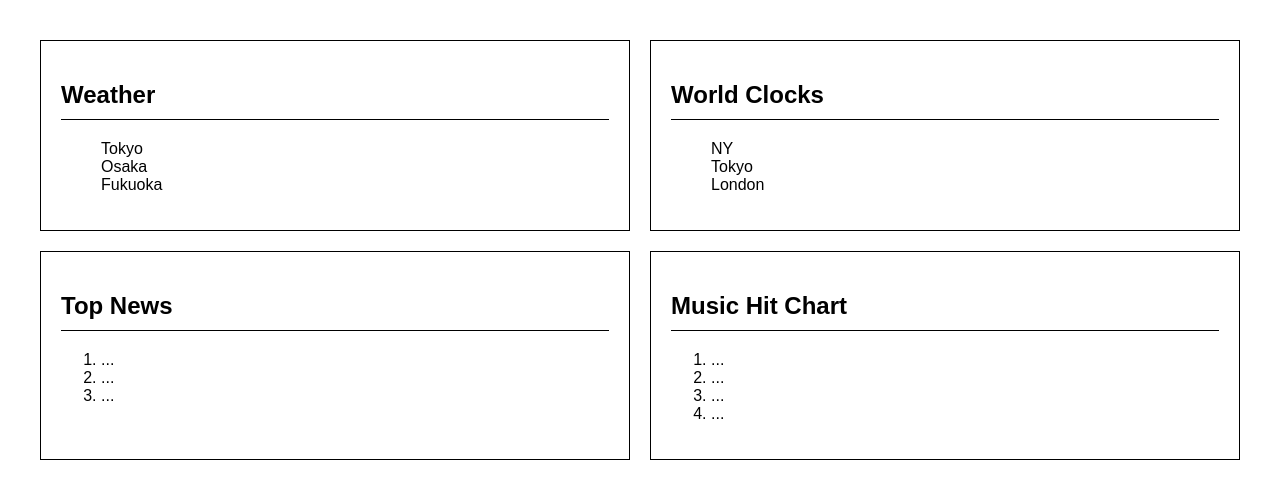
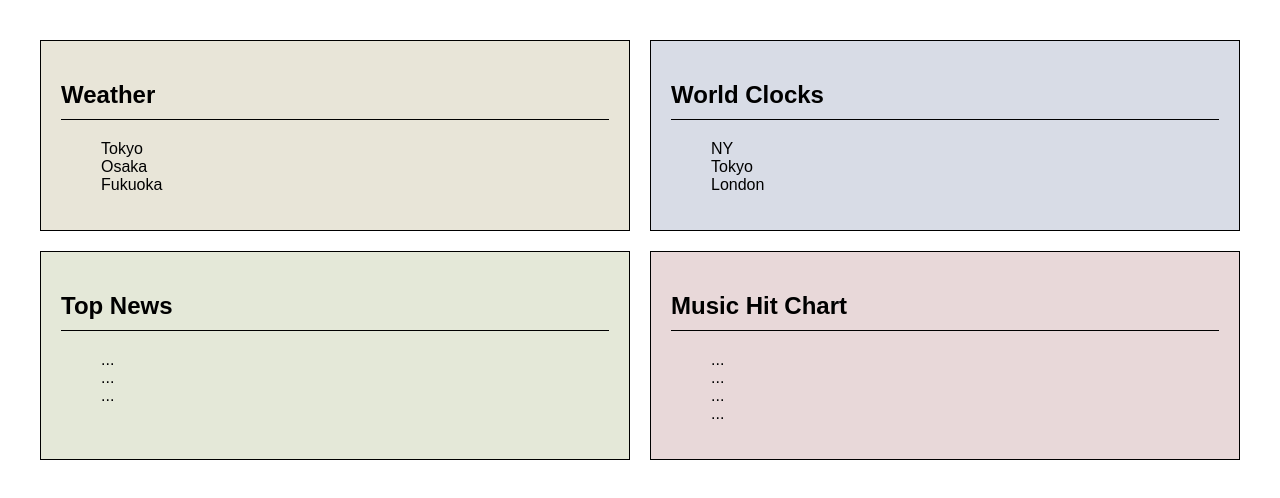
Before and after one commit to khirotaka/CreateWebPageFromPhoto, a plain HTML site: page index.html in a window 1280 px wide. Drawn offline with Linux system fonts and the light colour scheme.

Commit message:
それぞれの四角い箱の中に色をつけたいと思います。落ち着いた色で色付けしてください。と指示した結果

```diff
--- a/index.html
+++ b/index.html
@@ -15,14 +15,32 @@
         .box {
             border: 1px solid black;
             padding: 20px;
+            transition: background-color 0.3s ease;
+        }
+        .box:hover {
+            background-color: rgba(255, 255, 255, 0.8); /* Hover時には背景を少し薄くします */
         }
         h2 {
             border-bottom: 1px solid black;
             padding-bottom: 10px;
         }
-        ul {
+        ul, ol {
             list-style-type: none;
         }
+        /* それぞれのボックスに色を設定 */
+        .box:nth-child(1) {
+            background-color: #e8e5d8; /* Weatherの箱の色 */
+        }
+        .box:nth-child(2) {
+            background-color: #d8dce6; /* World Clocksの箱の色 */
+        }
+        .box:nth-child(3) {
+            background-color: #e4e8d8; /* Top Newsの箱の色 */
+        }
+        .box:nth-child(4) {
+            background-color: #e8d8d9; /* Music Hit Chartの箱の色 */
+        }
+
     </style>
 </head>
 <body>
```
